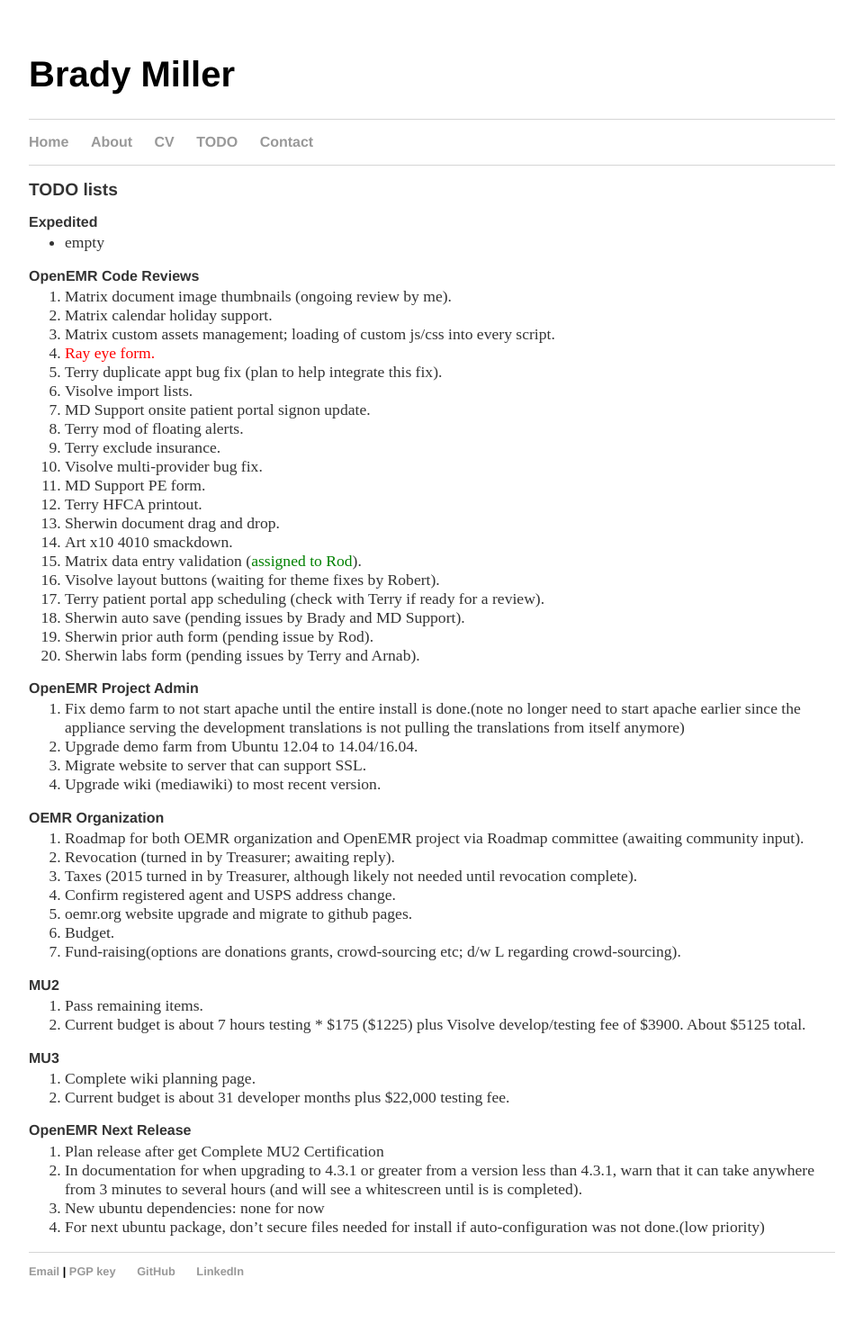
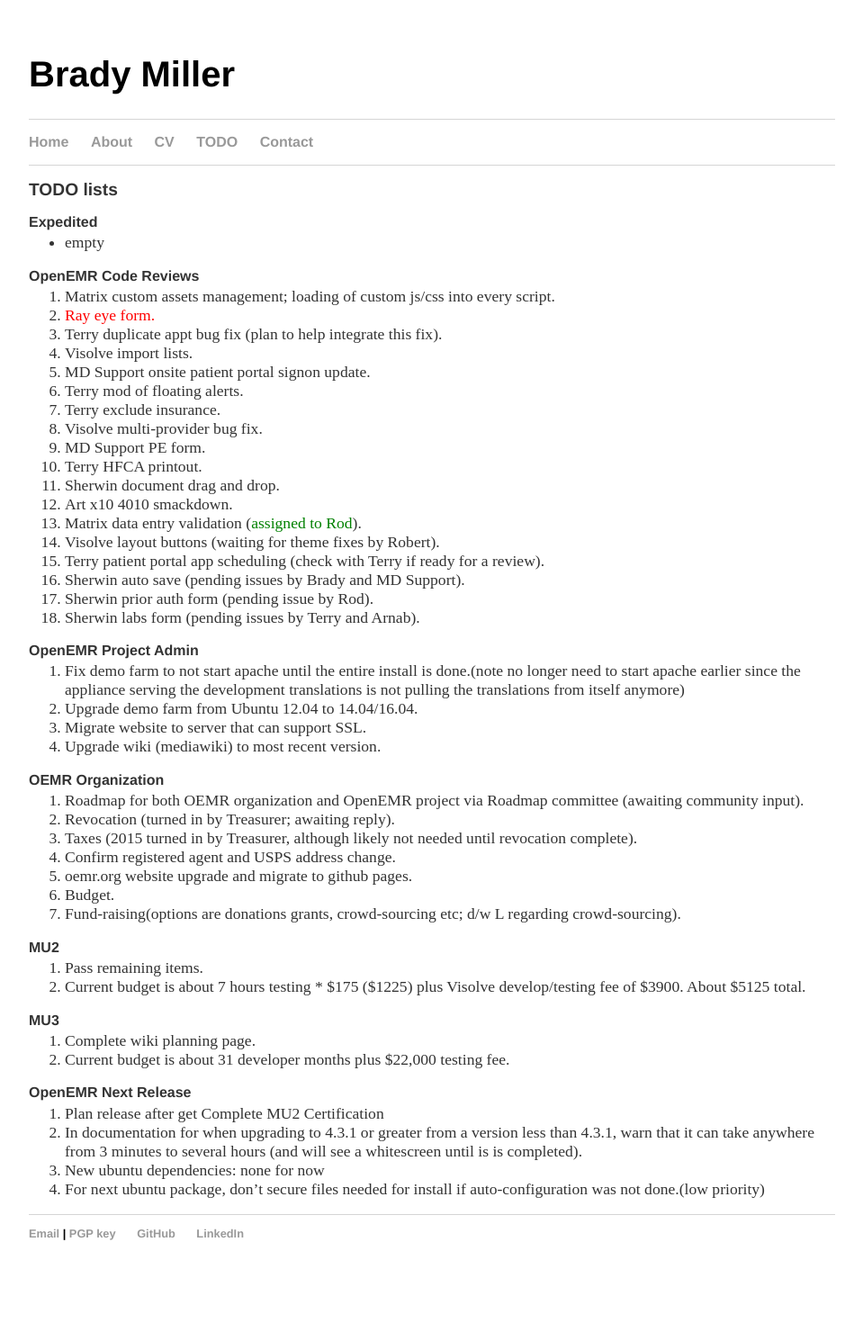
Before and after one commit to bradymiller/bradymiller.github.io, a Jekyll site: the page built from todo/index.md, in a window 1280 px wide. Shown: the whole page at 90% size, without its empty margins (160-1119 px from the left). Built offline with Jekyll 4.4.1, drawn with Linux system fonts in a browser that asks for light colours; after the commit the page ends 1438 px from its top, so only the background shows below that.

Commit message:
Update todo list

```diff
--- a/todo/index.md
+++ b/todo/index.md
@@ -7,8 +7,6 @@
 * empty
 
 ### OpenEMR Code Reviews
-1. Matrix document image thumbnails (ongoing review by me).
-1. Matrix calendar holiday support.
 1. Matrix custom assets management; loading of custom js/css into every script.
 1. <span style="color: red">Ray eye form.</span>
 1. Terry duplicate appt bug fix (plan to help integrate this fix).
```
